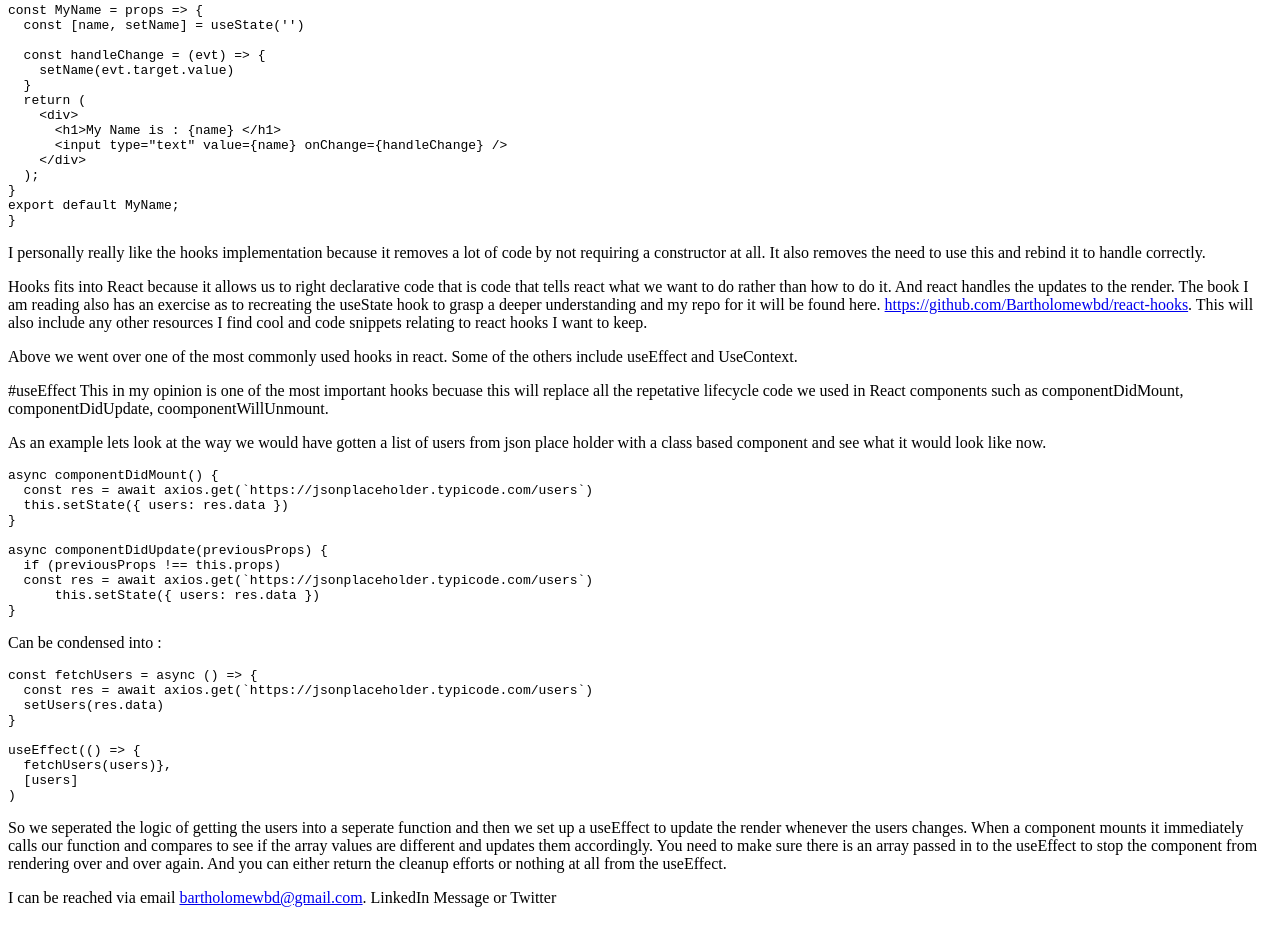
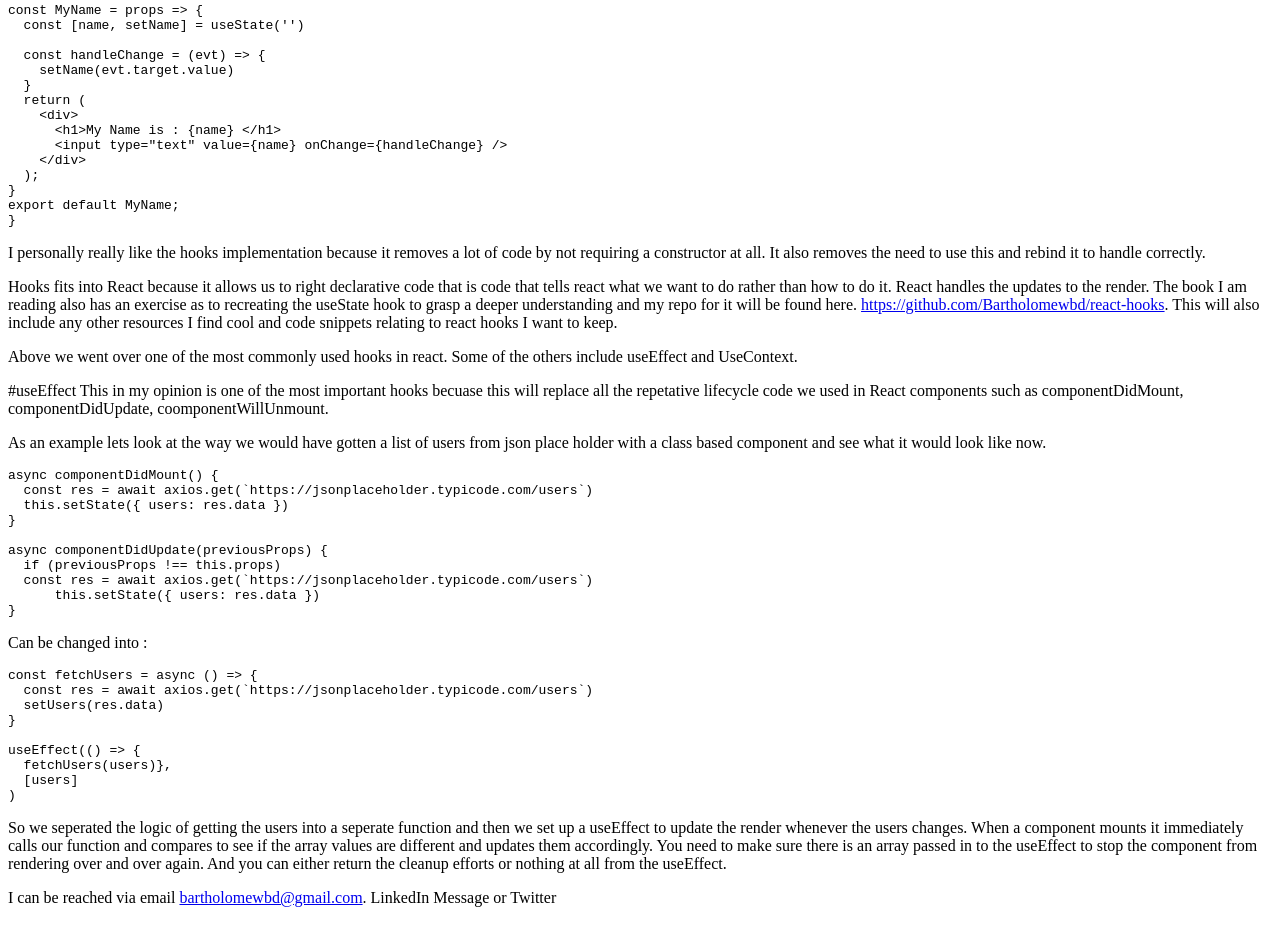
Before and after one commit to Bartholomewbd/gatsby-portfolio, a Gatsby site: page /blog/post/reacthooks in a window 1280 px wide. Shown: the part 870-1801 px from the top of the page. Built offline with nearby package versions, Linux system fonts and the light colour scheme; Gatsby itself is replaced by a stand-in of ours; some packages are replaced by stand-ins of ours; code samples lack their colours.

Commit message:
wording is important

````diff
--- a/src/posts/reacthooks.md
+++ b/src/posts/reacthooks.md
@@ -55,7 +55,7 @@ export default MyName;
 ```
 I personally really like the hooks implementation because it removes a lot of code by not requiring a constructor at all. It also removes the need to use this and rebind it to handle correctly.
 
-Hooks fits into React because it allows us to right declarative code that is code that tells react what we want to do rather than how to do it. And react handles the updates to the render.  The book I am reading also has an exercise as to recreating the useState hook to grasp a deeper understanding and my repo for it will be found here. [https://github.com/Bartholomewbd/react-hooks](https://github.com/Bartholomewbd/react-hooks).  This will also include any other resources I find cool and code snippets relating to react hooks I want to keep.
+Hooks fits into React because it allows us to right declarative code that is code that tells react what we want to do rather than how to do it. React handles the updates to the render.  The book I am reading also has an exercise as to recreating the useState hook to grasp a deeper understanding and my repo for it will be found here. [https://github.com/Bartholomewbd/react-hooks](https://github.com/Bartholomewbd/react-hooks).  This will also include any other resources I find cool and code snippets relating to react hooks I want to keep.
 
 Above we went over one of the most commonly used hooks in react.  Some of the others include useEffect and UseContext.
 
@@ -77,7 +77,7 @@ async componentDidUpdate(previousProps) {
 }
 ```
 
-Can be condensed into :
+Can be changed into :
 
 ```js
 const fetchUsers = async () => {
````
